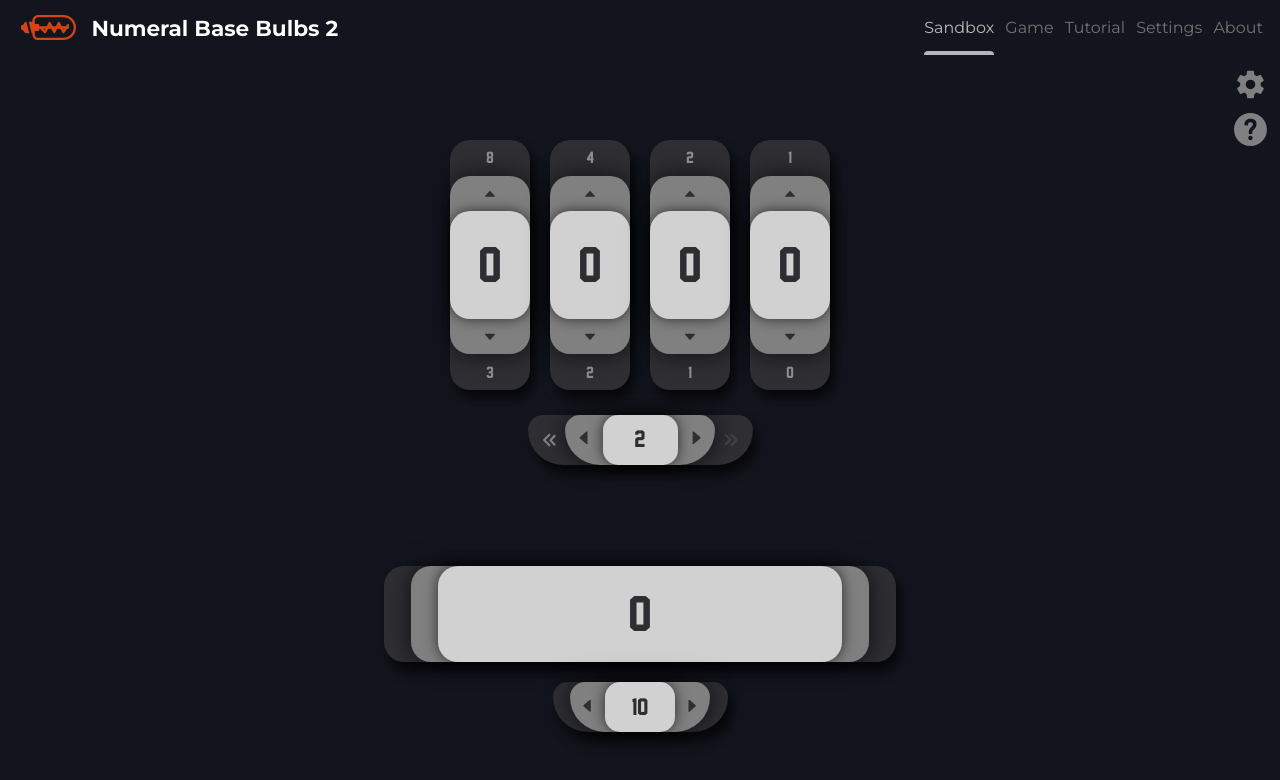
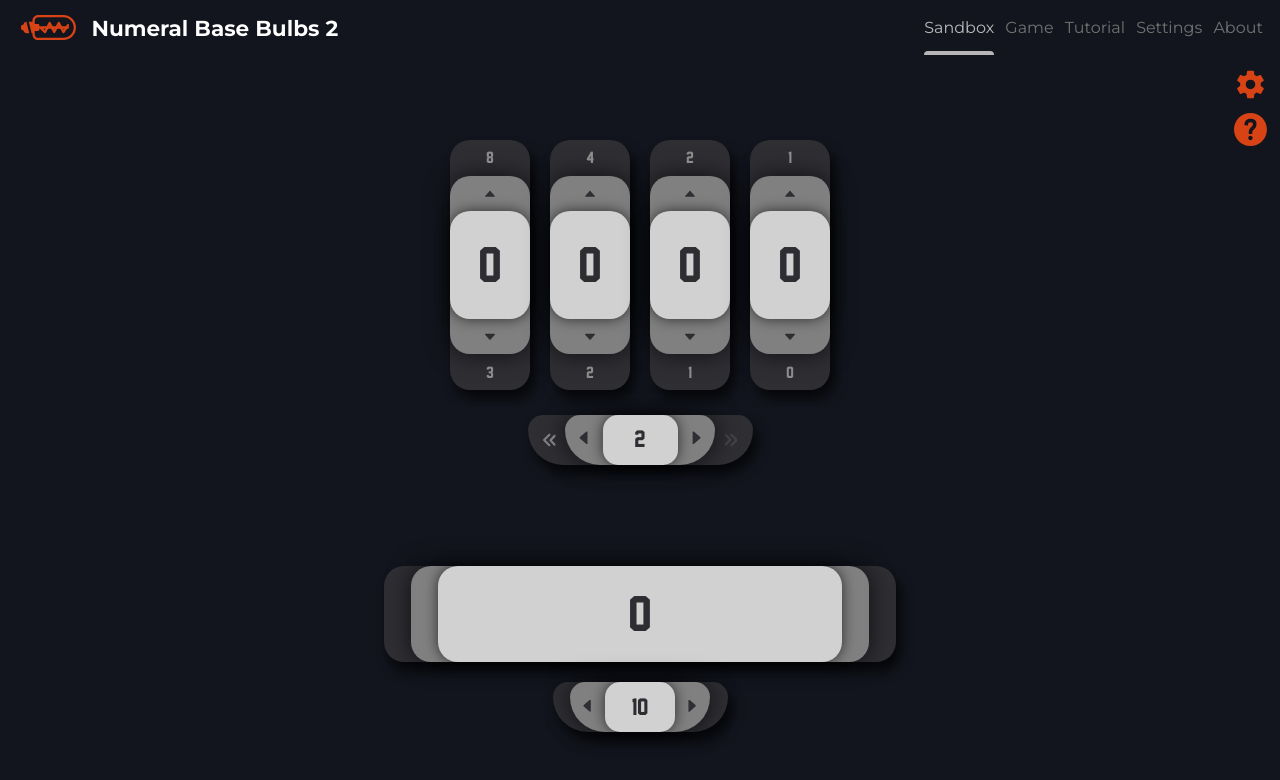
Before and after one commit to EricRovell/numeral-base-bulbs-v2, a Next.js app: page / in a window 1280 px wide. Shown: the top 780 px of the page. Built offline with nearby package versions, Linux system fonts and the light colour scheme.

Commit message:
updated theme vars

```diff
--- a/src/components/UI/ExpressOptions/express-options.module.css
+++ b/src/components/UI/ExpressOptions/express-options.module.css
@@ -23,7 +23,7 @@
 .express-options svg {
   width: 85%;
   height: 85%;
-  fill: var(--color-2);
+  fill: var(--accent-1);
   transition: transform 0.2s ease-in;
   cursor: pointer;
 }
```
